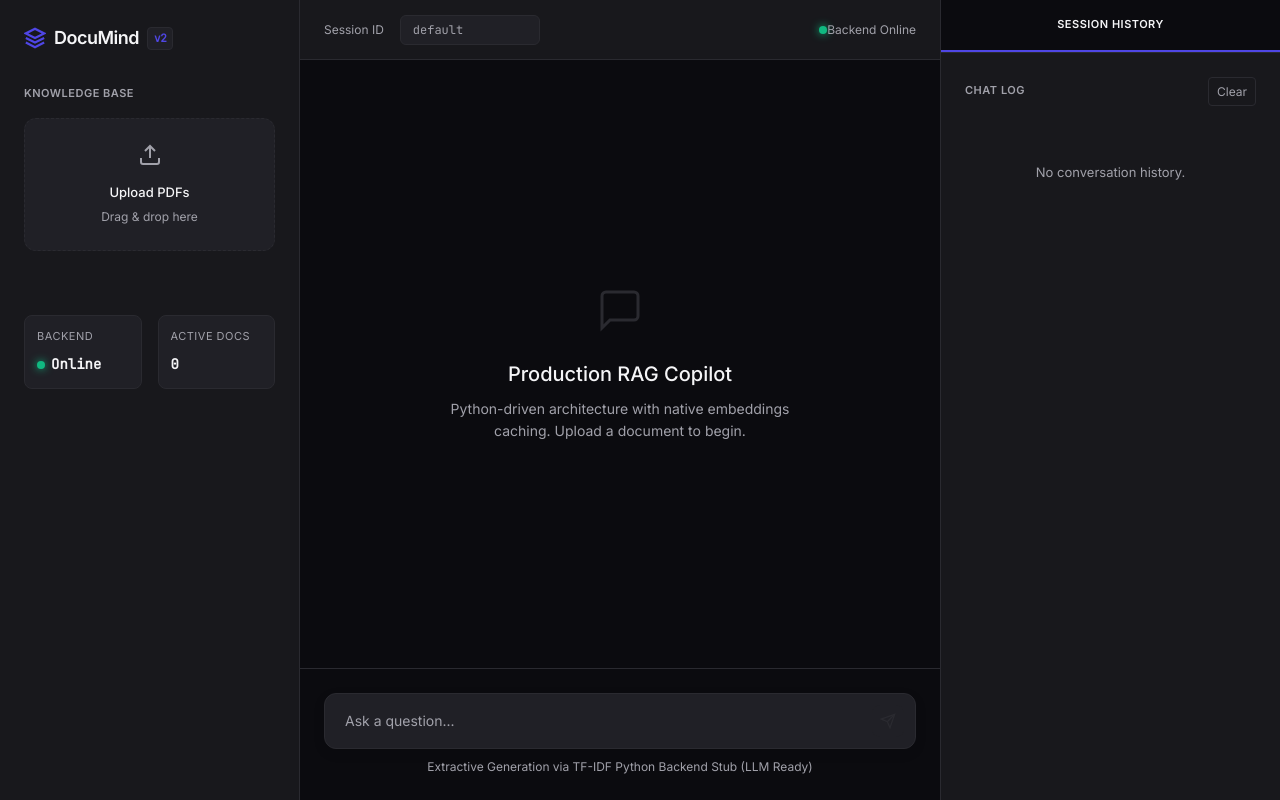
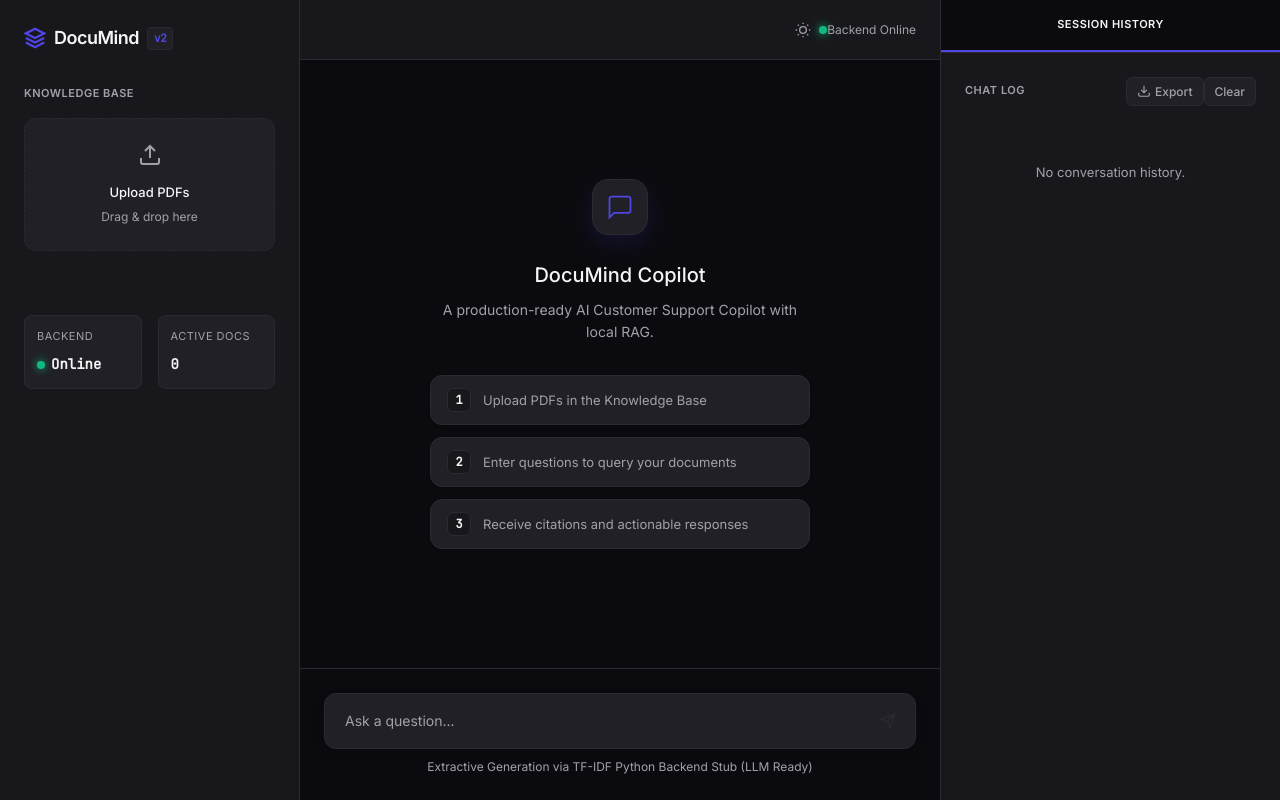
Before and after one commit to Yashsh101/documind-ai-copilot, a FastAPI app: page / in a window 1280 px wide. Run offline with FastAPI, Linux system fonts and the light colour scheme; some libraries are stand-ins or nearby versions.

Commit message:
feat: add premium UI touches (dark/light mode, exports, previews, interactions)

```diff
--- a/app/static/app.js
+++ b/app/static/app.js
@@ -15,6 +15,53 @@ const tst = document.getElementById('toast');
 let activeDocumentIds = [];
 let isBusy = false;
 let sessionHistory = [];
+const fileBlobs = {}; // Quick local previews
+
+// Sound logic
+function playPopSound() {
+    try {
+        const AudioContext = window.AudioContext || window.webkitAudioContext;
+        const ctx = new AudioContext();
+        const osc = ctx.createOscillator();
+        const gain = ctx.createGain();
+        osc.connect(gain);
+        gain.connect(ctx.destination);
+        osc.type = 'sine';
+        osc.frequency.setValueAtTime(800, ctx.currentTime);
+        osc.frequency.exponentialRampToValueAtTime(300, ctx.currentTime + 0.08);
+        gain.gain.setValueAtTime(0.05, ctx.currentTime);
+        gain.gain.exponentialRampToValueAtTime(0.001, ctx.currentTime + 0.08);
+        osc.start(ctx.currentTime);
+        osc.stop(ctx.currentTime + 0.08);
+    } catch(e) { }
+}
+
+// Theme Logic
+const themeToggle = document.getElementById('theme-toggle');
+const moonIcon = document.getElementById('moon-icon');
+const sunIcon = document.getElementById('sun-icon');
+
+function setTheme(isLight) {
+    if(isLight) {
+        document.documentElement.setAttribute('data-theme', 'light');
+        if(moonIcon) moonIcon.style.display = 'block';
+        if(sunIcon) sunIcon.style.display = 'none';
+        localStorage.setItem('theme', 'light');
+    } else {
+        document.documentElement.removeAttribute('data-theme');
+        if(moonIcon) moonIcon.style.display = 'none';
+        if(sunIcon) sunIcon.style.display = 'block';
+        localStorage.setItem('theme', 'dark');
+    }
+}
+if(localStorage.getItem('theme') === 'light') setTheme(true);
+if(themeToggle) {
+    themeToggle.onclick = () => {
+        const isLight = document.documentElement.getAttribute('data-theme') === 'light';
+        setTheme(!isLight);
+    };
+}
+
 
 const showToast = (txt, isErr=false) => {
     tstMsg.textContent = txt;
@@ -89,11 +136,40 @@ function procFiles(flist) {
     // Store files globally for upload click
     window._pendingFiles = files;
 
+    files.forEach(f => {
+        if(!fileBlobs[f.name]) fileBlobs[f.name] = URL.createObjectURL(f);
+    });
+
     fileList.innerHTML = files.map(f=>`
-        <div class="file-item animate-fade">
+        <div class="file-item animate-fade" onclick="openPdfModal('${f.name}')">
             <div class="file-item-top"><span>${f.name}</span><span style="color:var(--text-sec)">Queued</span></div>
         </div>
     `).join('');
+}
+
+// PDF Modal Logic
+const pdfModal = document.getElementById('pdf-modal');
+const pdfViewer = document.getElementById('pdf-viewer');
+const pdfModalTitle = document.getElementById('pdf-modal-title');
+const closeModalBtn = document.getElementById('close-modal-btn');
+
+window.openPdfModal = (name) => {
+    if(fileBlobs[name] && pdfModal) {
+        pdfModalTitle.textContent = name;
+        pdfViewer.src = fileBlobs[name];
+        pdfModal.showModal();
+    }
+};
+if(closeModalBtn) {
+    closeModalBtn.onclick = () => {
+        pdfModal.close();
+        setTimeout(() => pdfViewer.src = '', 300);
+    };
+}
+if(pdfModal) {
+    pdfModal.addEventListener('click', (e) => {
+        if (e.target === pdfModal) closeModalBtn.onclick();
+    });
 }
 
 idxBtn.onclick = async () => {
@@ -112,7 +188,7 @@ idxBtn.onclick = async () => {
         document.getElementById('stat-docs').textContent = activeDocumentIds.length;
 
         fileList.innerHTML = window._pendingFiles.map((f, i) => `
-            <div class="file-item">
+            <div class="file-item" onclick="openPdfModal('${f.name}')">
                 <div class="file-item-top"><span>${f.name}</span><span style="color:var(--c-info)">Ready</span></div>
                 <div class="file-item-id">ID: ${d.document_ids[i]}</div>
             </div>
@@ -241,12 +317,31 @@ async function sendQ() {
         const ans = d.answer || "No answer provided.";
         typeWriter(document.getElementById(`ans-typing`), ans, () => {
             document.getElementById(`ans-typing`).removeAttribute('id'); // cleanup id
+
+            // Add copy button
+            const copyBtn = document.createElement('button');
+            copyBtn.className = 'copy-btn';
+            copyBtn.title = "Copy to clipboard";
+            copyBtn.innerHTML = `<svg viewBox="0 0 24 24" fill="none" stroke="currentColor" stroke-width="2" width="14" height="14"><rect x="9" y="9" width="13" height="13" rx="2" ry="2"></rect><path d="M5 15H4a2 2 0 0 1-2-2V4a2 2 0 0 1 2-2h9a2 2 0 0 1 2 2v1"></path></svg>`;
+            copyBtn.onclick = () => {
+                navigator.clipboard.writeText(ans);
+                copyBtn.innerHTML = `<svg viewBox="0 0 24 24" fill="none" stroke="var(--c-info)" stroke-width="2" width="14" height="14"><polyline points="20 6 9 17 4 12"></polyline></svg>`;
+                setTimeout(() => {
+                    copyBtn.innerHTML = `<svg viewBox="0 0 24 24" fill="none" stroke="currentColor" stroke-width="2" width="14" height="14"><rect x="9" y="9" width="13" height="13" rx="2" ry="2"></rect><path d="M5 15H4a2 2 0 0 1-2-2V4a2 2 0 0 1 2-2h9a2 2 0 0 1 2 2v1"></path></svg>`;
+                }, 2000);
+            };
+            div.querySelector('.msg-bubble').appendChild(copyBtn);
+
             if(citesHtml) {
                 const extras = document.createElement('div');
                 extras.innerHTML = citesHtml;
                 div.appendChild(extras);
-                scrollChat();
             }
+
+            div.classList.add('pulse-glow');
+            playPopSound();
+            scrollChat();
+
             qIn.disabled = false; qIn.focus();
 
             sessionHistory.push({ role: 'bot', content: ans });
@@ -289,3 +384,60 @@ document.getElementById('clear-btn').onclick = () => {
     empty.style.display = 'flex';
     renderHistory();
 };
+
+const dlBtn = document.getElementById('download-pdf-btn');
+if(dlBtn) {
+    dlBtn.onclick = () => {
+        if(sessionHistory.length === 0) return showToast('No chat history to export.', true);
+
+        const container = document.createElement('div');
+        container.style.padding = '40px';
+        container.style.fontFamily = 'Inter, sans-serif';
+        container.style.color = '#111827';
+        container.style.backgroundColor = '#FFFFFF';
+
+        let html = `
+            <div style="margin-bottom: 24px;">
+                <h2 style="margin: 0 0 8px 0; font-weight: 600; font-size: 24px; color: #111827;">DocuMind Copilot Session</h2>
+                <div style="font-size: 12px; color: #6B7280; font-family: 'JetBrains Mono', monospace;">
+                    Exported: ${new Date().toLocaleString()}
+                </div>
+            </div>
+            <div style="border-bottom: 1px solid #E5E7EB; margin-bottom: 32px;"></div>
+        `;
+
+        sessionHistory.forEach(m => {
+            const isUser = m.role === 'user';
+            html += `
+                <div style="margin-bottom: 28px; padding: 16px; background-color: ${isUser?'#F9FAFB':'#FFFFFF'}; border: 1px solid ${isUser?'#E5E7EB':'transparent'}; border-radius: 8px;">
+                    <div style="font-size: 12px; text-transform: uppercase; letter-spacing: 0.5px; font-weight: 600; color: ${isUser?'#4338CA':'#6B7280'}; margin-bottom: 8px;">
+                        ${isUser ? 'You' : 'DocuMind'}
+                    </div>
+                    <div style="font-size: 14px; line-height: 1.6; color: #111827;">
+                        ${m.content.replace(/\n/g, '<br>')}
+                    </div>
+                </div>
+            `;
+        });
+        container.innerHTML = html;
+
+        dlBtn.disabled = true;
+        dlBtn.innerHTML = 'Exporting...';
+
+        html2pdf().from(container).set({
+            margin: 10,
+            filename: 'DocuMind_Session.pdf',
+            image: { type: 'jpeg', quality: 0.98 },
+            html2canvas: { scale: 2 },
+            jsPDF: { unit: 'mm', format: 'a4', orientation: 'portrait' }
+        }).save().then(() => {
+            showToast('PDF Exported Successfully');
+            dlBtn.disabled = false;
+            dlBtn.innerHTML = `<svg viewBox="0 0 24 24" fill="none" stroke="currentColor" stroke-width="2" width="14" height="14" style="margin-right:4px;"><path d="M21 15v4a2 2 0 0 1-2 2H5a2 2 0 0 1-2-2v-4"></path><polyline points="7 10 12 15 17 10"></polyline><line x1="12" y1="15" x2="12" y2="3"></line></svg> Export`;
+        }).catch(err => {
+            showToast('Error exporting PDF', true);
+            dlBtn.disabled = false;
+            dlBtn.innerHTML = `<svg viewBox="0 0 24 24" fill="none" stroke="currentColor" stroke-width="2" width="14" height="14" style="margin-right:4px;"><path d="M21 15v4a2 2 0 0 1-2 2H5a2 2 0 0 1-2-2v-4"></path><polyline points="7 10 12 15 17 10"></polyline><line x1="12" y1="15" x2="12" y2="3"></line></svg> Export`;
+        });
+    };
+}
--- a/app/static/index.html
+++ b/app/static/index.html
@@ -8,6 +8,7 @@
     <link rel="preconnect" href="https://fonts.gstatic.com" crossorigin>
     <link href="https://fonts.googleapis.com/css2?family=Inter:wght@400;500;600&family=JetBrains+Mono&display=swap" rel="stylesheet">
     <link rel="stylesheet" href="/static/styles.css">
+    <script src="https://cdnjs.cloudflare.com/ajax/libs/html2pdf.js/0.10.1/html2pdf.bundle.min.js"></script>
 </head>
 <body>
     <div id="toast" class="toast hidden">
@@ -50,20 +51,33 @@
     <main class="panel-center">
         <header class="main-header">
             <div class="session-ctrl">
-                <span class="text-xs text-sec font-mono uppercase">Session ID</span>
-                <input type="text" id="sess-in" class="session-in" value="default" readonly title="Session management active">
+                <span class="text-xs text-sec font-mono uppercase" style="display:none;">Session ID</span>
+                <input type="text" id="sess-in" class="session-in" value="default" readonly title="Session management active" style="display:none;">
             </div>
-            <div class="flex items-center gap-2 text-xs font-medium text-sec" title="Checks if backend is running">
-                <div id="stat-dot" class="dot err"></div>
-                <span id="stat-txt">Backend Offline</span>
+            <div class="flex items-center gap-3">
+                <button id="theme-toggle" class="btn-icon" title="Toggle Theme">
+                    <svg id="moon-icon" viewBox="0 0 24 24" fill="none" stroke="currentColor" stroke-width="2" width="16" height="16" style="display:none;"><path d="M21 12.79A9 9 0 1 1 11.21 3 7 7 0 0 0 21 12.79z"></path></svg>
+                    <svg id="sun-icon" viewBox="0 0 24 24" fill="none" stroke="currentColor" stroke-width="2" width="16" height="16"><circle cx="12" cy="12" r="5"></circle><line x1="12" y1="1" x2="12" y2="3"></line><line x1="12" y1="21" x2="12" y2="23"></line><line x1="4.22" y1="4.22" x2="5.64" y2="5.64"></line><line x1="18.36" y1="18.36" x2="19.78" y2="19.78"></line><line x1="1" y1="12" x2="3" y2="12"></line><line x1="21" y1="12" x2="23" y2="12"></line><line x1="4.22" y1="19.78" x2="5.64" y2="18.36"></line><line x1="18.36" y1="5.64" x2="19.78" y2="4.22"></line></svg>
+                </button>
+                <div class="flex items-center gap-2 text-xs font-medium text-sec" title="Checks if backend is running">
+                    <div id="stat-dot" class="dot err"></div>
+                    <span id="stat-txt">Backend Offline</span>
+                </div>
             </div>
         </header>
 
         <div id="chat-area" class="chat-area">
             <div id="empty" class="empty">
-                <svg viewBox="0 0 24 24" fill="none" stroke="currentColor" stroke-width="1.5"><path d="M21 15a2 2 0 0 1-2 2H7l-4 4V5a2 2 0 0 1 2-2h14a2 2 0 0 1 2 2z"></path></svg>
-                <h2>Production RAG Copilot</h2>
-                <p>Python-driven architecture with native embeddings caching. Upload a document to begin.</p>
+                <div class="empty-icon-wrap">
+                    <svg viewBox="0 0 24 24" fill="none" stroke="currentColor" stroke-width="1.5"><path d="M21 15a2 2 0 0 1-2 2H7l-4 4V5a2 2 0 0 1 2-2h14a2 2 0 0 1 2 2z"></path></svg>
+                </div>
+                <h2>DocuMind Copilot</h2>
+                <p>A production-ready AI Customer Support Copilot with local RAG.</p>
+                <div class="empty-steps">
+                    <div class="step-item"><span class="step-num">1</span> Upload PDFs in the Knowledge Base</div>
+                    <div class="step-item"><span class="step-num">2</span> Enter questions to query your documents</div>
+                    <div class="step-item"><span class="step-num">3</span> Receive citations and actionable responses</div>
+                </div>
             </div>
         </div>
 
@@ -89,7 +103,13 @@
         <div id="tab-history" class="tab-content active">
             <div class="flex justify-between items-center" style="margin-bottom: var(--sp-3);">
                 <span class="section-lbl" style="margin:0;">Chat Log</span>
-                <button id="clear-btn" class="text-xs text-sec" style="padding: 4px 8px; border: 1px solid var(--border); border-radius: 4px;">Clear</button>
+                <div class="flex gap-2">
+                    <button id="download-pdf-btn" class="text-xs text-sec action-btn" title="Download Chat as PDF">
+                        <svg viewBox="0 0 24 24" fill="none" stroke="currentColor" stroke-width="2" width="14" height="14" style="margin-right:4px;"><path d="M21 15v4a2 2 0 0 1-2 2H5a2 2 0 0 1-2-2v-4"></path><polyline points="7 10 12 15 17 10"></polyline><line x1="12" y1="15" x2="12" y2="3"></line></svg>
+                        Export
+                    </button>
+                    <button id="clear-btn" class="text-xs text-sec action-btn">Clear</button>
+                </div>
             </div>
             <div id="hist-list">
                 <div class="text-sm text-sec" style="text-align:center; padding-top:2rem;">No conversation history.</div>
@@ -97,6 +117,18 @@
         </div>
     </aside>
 
+    <dialog id="pdf-modal" class="pdf-modal">
+        <div class="modal-header">
+            <div class="modal-title" id="pdf-modal-title">Document Preview</div>
+            <button id="close-modal-btn" class="btn-icon">
+                <svg viewBox="0 0 24 24" fill="none" stroke="currentColor" stroke-width="2" width="18" height="18"><line x1="18" y1="6" x2="6" y2="18"></line><line x1="6" y1="6" x2="18" y2="18"></line></svg>
+            </button>
+        </div>
+        <div class="modal-body">
+            <iframe id="pdf-viewer" src="" frameborder="0"></iframe>
+        </div>
+    </dialog>
+
     <script src="/static/app.js"></script>
 </body>
 </html>
--- a/app/static/styles.css
+++ b/app/static/styles.css
@@ -46,6 +62,10 @@ button {
     font: inherit;
 }
 button:hover { filter: brightness(1.2); }
+.btn-icon { width: 32px; height: 32px; display: flex; align-items: center; justify-content: center; border-radius: 8px; color: var(--text-sec); border: 1px solid transparent; }
+.btn-icon:hover { background: var(--bg-card); color: var(--text-pri); border-color: var(--border); filter: none;}
+.action-btn { padding: 4px 10px; border: 1px solid var(--border); border-radius: 6px; display: flex; align-items: center; justify-content: center; background: var(--bg-card); transition: 0.2s; font-weight: 500;}
+.action-btn:hover { background: var(--bg-surf1); border-color: var(--border-hover); color: var(--text-pri); filter: none;}
 
 /* Animations */
 @keyframes fadeIn { from { opacity: 0; transform: translateY(4px); } to { opacity: 1; transform: translateY(0); } }
@@ -181,3 +207,23 @@ button:hover { filter: brightness(1.2); }
     .panel-left, .panel-right { width: 100%; border: none; min-height: fit-content;}
     .panel-center { min-height: 80vh; }
 }
+
+/* Modal */
+.pdf-modal { margin: auto; border: 1px solid var(--border); border-radius: 16px; background: var(--bg-surf1); max-width: 90vw; width: 1000px; height: 85vh; padding: 0; box-shadow: 0 24px 80px rgba(0,0,0,0.3); outline: none; transition: 0.3s cubic-bezier(0.16,1,0.3,1); opacity: 0; transform: scale(0.97) translateY(10px);}
+.pdf-modal[open] { opacity: 1; transform: scale(1) translateY(0); }
+.pdf-modal::backdrop { background: rgba(0,0,0,0.6); backdrop-filter: blur(4px); }
+.modal-header { display: flex; justify-content: space-between; align-items: center; padding: 16px 24px; border-bottom: 1px solid var(--border); background: var(--bg-base); border-top-left-radius: 16px; border-top-right-radius: 16px;}
+.modal-title { font-weight: 600; color: var(--text-pri); font-size: 15px;}
+.modal-body { height: calc(100% - 65px); width: 100%; background: var(--bg-card); border-bottom-left-radius: 16px; border-bottom-right-radius: 16px;}
+.modal-body iframe { width: 100%; height: 100%; border: none; border-bottom-left-radius: 16px; border-bottom-right-radius: 16px;}
+
+/* Custom Empty State */
+.empty-icon-wrap { width: 56px; height: 56px; background: var(--bg-card); border: 1px solid var(--border); border-radius: 16px; display: flex; align-items: center; justify-content: center; margin-bottom: var(--sp-3); box-shadow: 0 8px 24px var(--accent-glow);}
+.empty-icon-wrap svg { color: var(--accent) !important; width: 28px !important; height: 28px !important; margin: 0 !important;}
+.empty-steps { margin-top: var(--sp-4); width: 100%; max-width: 380px; display: flex; flex-direction: column; gap: 12px;}
+.step-item { background: var(--bg-card); border: 1px solid var(--border); padding: 12px 16px; border-radius: 12px; font-size: 13px; color: var(--text-sec); display: flex; align-items: center; gap: 12px; box-shadow: 0 2px 8px rgba(0,0,0,0.02);}
+.step-num { width: 24px; height: 24px; border-radius: 6px; background: var(--bg-surf1); border: 1px solid var(--border); display: flex; align-items: center; justify-content: center; font-size: 12px; font-weight: 600; color: var(--text-pri); font-family: var(--f-mono);}
+
+/* Clickable File */
+.file-item { transition: 0.2s; cursor: pointer; }
+.file-item:hover { border-color: var(--accent); box-shadow: 0 4px 12px var(--accent-glow); transform: translateY(-1px);}
```
Also changed, not shown: other parts of app/static/styles.css (+25 -3 lines).
